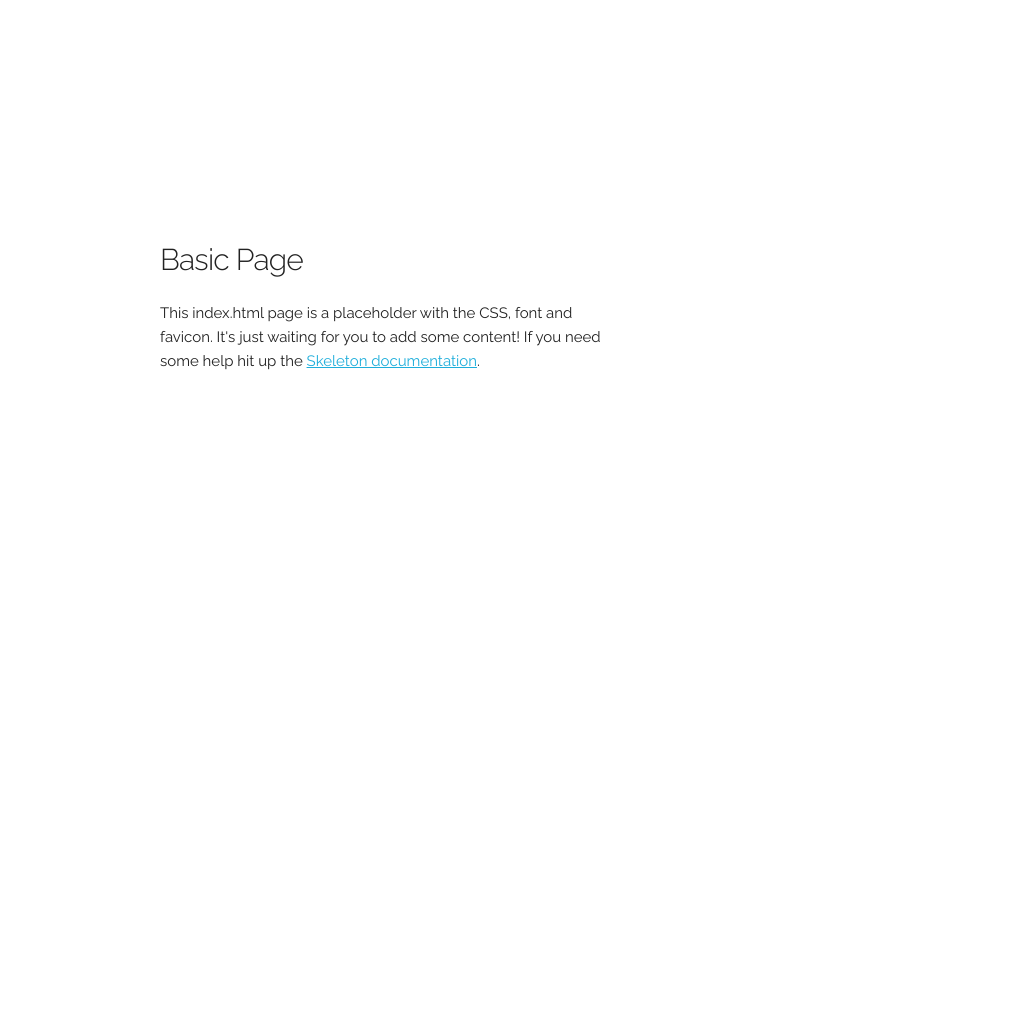
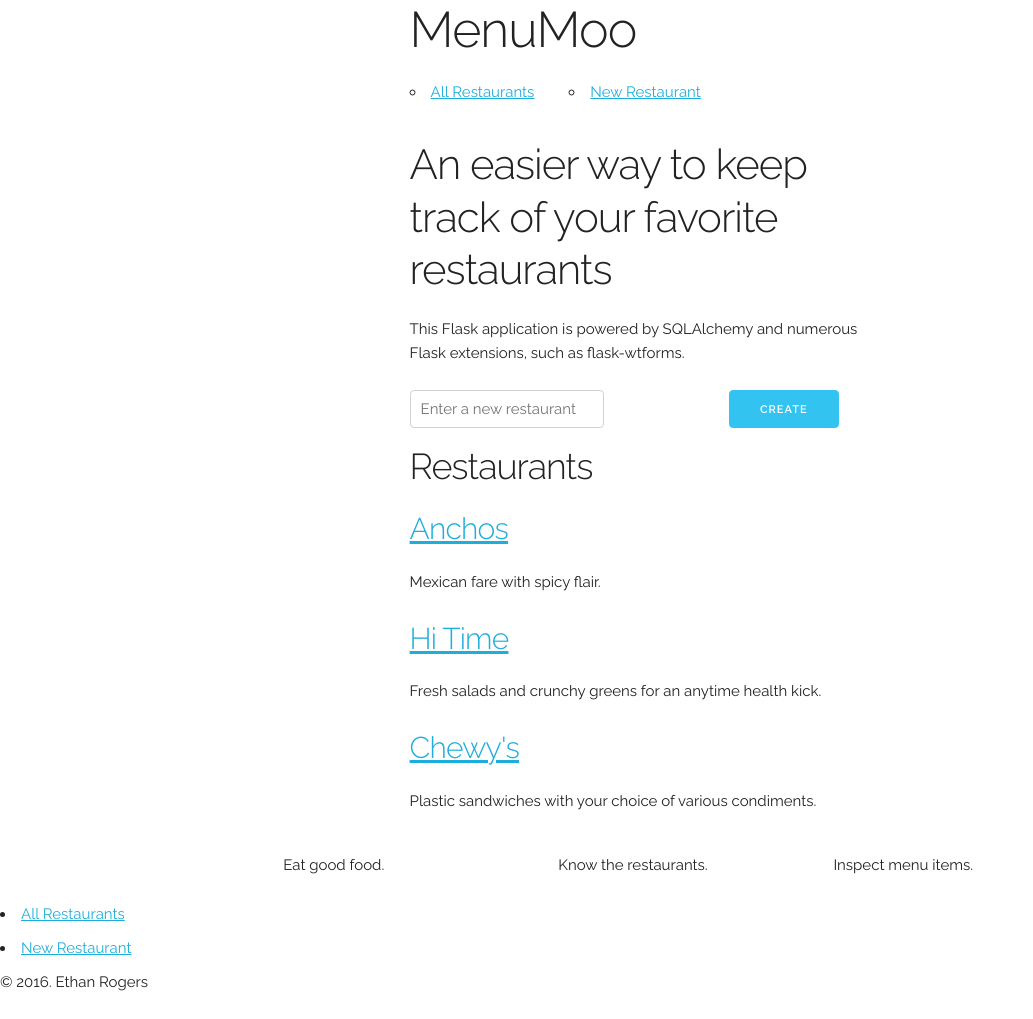
Before and after one commit to erogers6264/jortl, a plain HTML site: page index.html in a window 1280 px wide. Shown: the whole page, without its empty margins (0-1033 px from the left). Before the commit the page ends 800 px from the top, so only its background shows below. Drawn offline with Linux system fonts and the light colour scheme.

Commit message:
Begin using the skeleton grid system

```diff
--- a/index.html
+++ b/index.html
@@ -5,7 +5,7 @@
   <!-- Basic Page Needs
   –––––––––––––––––––––––––––––––––––––––––––––––––– -->
   <meta charset="utf-8">
-  <title>Your page title here :)</title>
+  <title>Jortl</title>
   <meta name="description" content="">
   <meta name="author" content="">
 
@@ -16,11 +16,13 @@
   <!-- FONT
   –––––––––––––––––––––––––––––––––––––––––––––––––– -->
   <link href="//fonts.googleapis.com/css?family=Raleway:400,300,600" rel="stylesheet" type="text/css">
+  <link href='https://fonts.googleapis.com/css?family=Amatic+SC:700,400' rel='stylesheet' type='text/css'>
 
   <!-- CSS
   –––––––––––––––––––––––––––––––––––––––––––––––––– -->
   <link rel="stylesheet" href="css/normalize.css">
   <link rel="stylesheet" href="css/skeleton.css">
+  <link rel="stylesheet" href="css/style.css">
 
   <!-- Favicon
   –––––––––––––––––––––––––––––––––––––––––––––––––– -->
@@ -31,14 +33,95 @@
 
   <!-- Primary Page Layout
   –––––––––––––––––––––––––––––––––––––––––––––––––– -->
-  <div class="container">
-    <div class="row">
-      <div class="one-half column" style="margin-top: 25%">
-        <h4>Basic Page</h4>
-        <p>This index.html page is a placeholder with the CSS, font and favicon. It's just waiting for you to add some content! If you need some help hit up the <a href="http://www.getskeleton.com">Skeleton documentation</a>.</p>
+
+  <!-- Header
+  –––––––––––––––––––––––––––––––––––––––––––––––––– -->
+  <header>
+    <div class="container">
+      <div class="six columns offset-by-three">
+        <h1 class="fancy">MenuMoo</h1>
       </div>
-    </div>
-  </div>
+      <div class="six columns offset-by-three">
+        <nav>
+          <ul>
+          <div class="row">
+            <div class="four columns">
+            <li><a href="#">All Restaurants</a></li>
+            </div>
+            <div class="eight columns">
+            <li><a href="#">New Restaurant</a></li>
+            </div>
+          </div>
+          </ul>
+        </nav>
+      </div>
+
+    </div> <!-- Container -->
+
+    <div class="container spiel">
+      <div class="six columns offset-by-three">
+        <h2>An easier way to keep track of your favorite restaurants</h2>
+        <p>This Flask application is powered by SQLAlchemy and numerous Flask
+        extensions, such as flask-wtforms.</p>
+        <div class="row">
+          <div class="eight columns alpha">
+            <input type="text" placeholder="Enter a new restaurant">
+          </div>
+          <div class="four columns omega">
+            <button type="submit" class="button-primary">Create</button>
+          </div>
+        </div>
+      </div>
+    </div> <!-- Container -->
+  </header>
+
+  <main>
+    <!-- List
+  –––––––––––––––––––––––––––––––––––––––––––––––––– -->
+    <section class="restaurant-list">
+      <div class="container">
+        <div class="six columns offset-by-three">
+          <h3>Restaurants</h3>
+          <h4><a href="#">Anchos</a></h4>
+          <p>Mexican fare with spicy flair.</p>
+          <h4><a href="#">Hi Time</a></h4>
+          <p>Fresh salads and crunchy greens for an anytime health kick.</p>
+          <h4><a href="#">Chewy's</a></h4>
+          <p>Plastic sandwiches with your choice of various condiments.</p>
+        </div>
+      </div>
+    </section>
+
+    <!-- Quotes
+  –––––––––––––––––––––––––––––––––––––––––––––––––– -->
+    <section class="quotes">
+      <div class="container">
+        <div class="ten columns offset-by-one">
+          <div class="row">
+            <div class="one-third column">
+              <blockquote>Eat good food.</blockquote>
+            </div>
+            <div class="one-third column">
+              <blockquote>Know the restaurants.</blockquote>
+            </div>
+            <div class="one-third column">
+              <blockquote>Inspect menu items.</blockquote>
+            </div>
+          </div>
+        </div>
+      </div>
+    </section>
+  </main>
+
+  <!-- Footer
+–––––––––––––––––––––––––––––––––––––––––––––––––– -->
+<footer>
+  <nav>
+    <li><a href="#">All Restaurants</a></li>
+    <li><a href="#">New Restaurant</a></li>
+  </nav>
+  <p>&copy; 2016. Ethan Rogers</p>
+</footer>
 
 <!-- End Document
   –––––––––––––––––––––––––––––––––––––––––––––––––– -->
```
